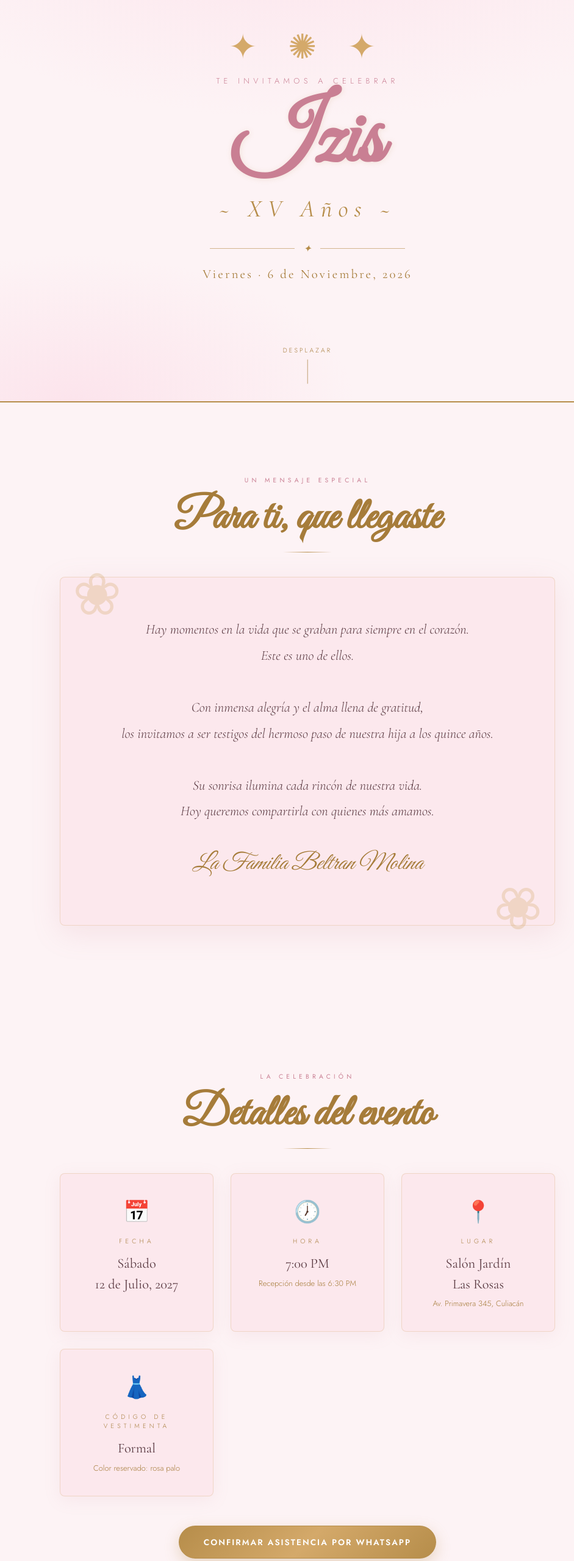
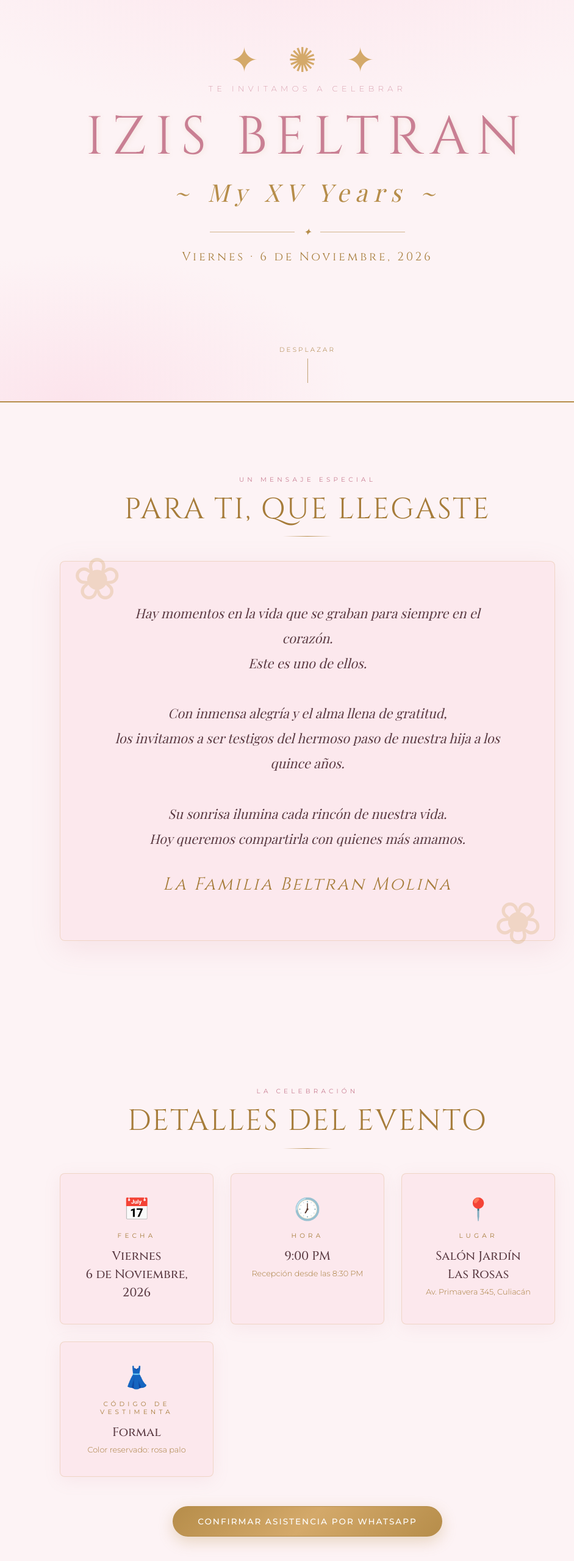
Before and after one commit to Rarffelix/XV-ISIS, a plain HTML site: page index.html in a window 1280 px wide. Shown: the part 140-2700 px from the top of the page at 61% size, without its empty margins (136-1077 px from the left). Drawn offline with nearby package versions, Linux system fonts and the light colour scheme; a web font is replaced by a local one.

Commit message:
Update index.html

```diff
--- a/index.html
+++ b/index.html
@@ -3,26 +3,30 @@
 <head>
   <meta charset="UTF-8" />
   <meta name="viewport" content="width=device-width, initial-scale=1.0"/>
-  <title>Quinceañera – Izis (Rosa Palo y Oro)</title>
-  <link href="https://fonts.googleapis.com/css2?family=Cormorant+Garamond:ital,wght@0,300;0,400;0,600;1,300;1,400&family=Great+Vibes&family=Jost:wght@200;300;400;500;600&display=swap" rel="stylesheet"/>
+  <title>Quinceañera – Izis Beltran</title>
+
+  <!-- Fuentes inspiradas en Sephora & Hayden + Belleza -->
+  <link rel="preconnect" href="https://fonts.googleapis.com">
+  <link rel="preconnect" href="https://fonts.gstatic.com" crossorigin>
+  <link href="https://fonts.googleapis.com/css2?family=Cinzel:wght@400;500;600;700&family=Montserrat:wght@200;300;400;500;600&family=Playfair+Display:ital,wght@0,400;0,500;1,400&family=Belleza&display=swap" rel="stylesheet">
 
   <style>
-    /* PALETA DE COLORES CORREGIDA: Predominio Rosa Palo + Acentos de Oro */
+    /* PALETA DE COLORES: Predominio Rosa Palo + Acentos de Oro */
     :root {
       /* Base Rosa Palo */
-      --rose-bg-light: #fdf3f5; /* Fondo de la página (Rosa Palo muy claro) */
-      --rose-card:     #fce8ed; /* Fondo de tarjetas (Rosa Palo suave) */
+      --rose-bg-light: #fdf3f5; /* Fondo de la página */
+      --rose-card:     #fce8ed; /* Fondo de tarjetas */
       --rose-main:     #f2c4ce; /* Rosa Palo Principal */
       --rose-dark:     #e8a0b0; /* Rosa Palo Medio */
-      --rose-deep:     #c97f93; /* Rosa Palo Oscuro para texto importante */
+      --rose-deep:     #c97f93; /* Rosa Palo Oscuro */
 
       /* Acentos Dorados */
       --gold:          #d4a96a; /* Oro Base */
       --gold-deep:     #b68d4a; /* Oro Profundo */
-      --gold-text:     #a67c3a; /* Oro para Texto y Acentos finos */
+      --gold-text:     #a67c3a; /* Oro para Texto y Acentos */
 
       /* Texto */
-      --text:          #5a3a42; /* Texto Principal (marrón rosado oscuro) */
+      --text:          #5a3a42; /* Texto Principal */
       --text-light:    #9b7080; /* Texto Secundario */
     }
 
@@ -31,8 +35,8 @@
     html { scroll-behavior: smooth; }
 
     body {
-      font-family: 'Jost', sans-serif;
-      background-color: var(--rose-bg-light); /* FONGO CORREGIDO A ROSA PALO CLARO */
+      font-family: 'Montserrat', sans-serif;
+      background-color: var(--rose-bg-light);
       color: var(--text);
       overflow-x: hidden;
     }
@@ -44,7 +48,7 @@
       pointer-events: none;
       z-index: 0;
       overflow: hidden;
-      opacity: .4; /* Un poco más visible sobre el fondo rosa */
+      opacity: .4;
     }
     .petals-bg svg { width: 100%; height: 100%; }
 
@@ -58,7 +62,6 @@
       justify-content: center;
       text-align: center;
       padding: 60px 24px 80px;
-      /* Degradado sutil de rosa a rosa */
       background:
         radial-gradient(ellipse 80% 60% at 50% 0%,   #fce4ec 0%, transparent 70%),
         radial-gradient(ellipse 60% 50% at 20% 100%, #fce4ec 0%, transparent 60%),
@@ -71,14 +74,12 @@
       content: '';
       position: absolute;
       inset: 0;
-      /* Puntos dorados muy sutiles */
       background-image:
         radial-gradient(circle, var(--gold) .5px, transparent .5px);
       background-size: 50px 50px;
       opacity: .08;
     }
 
-    /* Adorno superior dorado */
     .crown {
       font-size: clamp(2rem, 6vw, 3.5rem);
       letter-spacing: .3em;
@@ -88,8 +89,8 @@
     }
 
     .hero-label {
-      font-family: 'Jost', sans-serif;
-      font-weight: 300;
+      font-family: 'Montserrat', sans-serif;
+      font-weight: 200;
       font-size: clamp(.65rem, 2vw, .8rem);
       letter-spacing: .5em;
       text-transform: uppercase;
@@ -97,18 +98,23 @@
       animation: fadeDown 1s .15s ease both;
     }
 
+    /* Nombre estilo Sephora (Cinzel Serif) */
     .hero-name {
-      font-family: 'Great Vibes', cursive;
-      font-size: clamp(4rem, 14vw, 9rem);
-      line-height: 1.1;
+      font-family: 'Cinzel', serif;
+      font-size: clamp(2.5rem, 8vw, 5.5rem);
+      font-weight: 400;
+      letter-spacing: 0.15em;
+      text-transform: uppercase;
+      line-height: 1.2;
       color: var(--rose-deep);
-      text-shadow: 1px 1px 10px rgba(182,141,74,0.15); /* Brillo dorado muy tenue */
+      text-shadow: 1px 1px 10px rgba(182,141,74,0.15);
       animation: fadeDown 1s .3s ease both;
-      margin: 12px 0 6px;
+      margin: 20px 0 10px;
     }
 
+    /* Subtítulos estilo Hayden */
     .hero-XV {
-      font-family: 'Cormorant Garamond', serif;
+      font-family: 'Playfair Display', serif;
       font-style: italic;
       font-size: clamp(1.4rem, 5vw, 2.5rem);
       color: var(--gold-deep);
@@ -128,11 +134,11 @@
     .hero-divider i { color: var(--gold-deep); font-size: 1rem; }
 
     .hero-date-preview {
-      font-family: 'Cormorant Garamond', serif;
-      font-size: clamp(1rem, 3vw, 1.3rem);
+      font-family: 'Cinzel', serif;
+      font-size: clamp(0.9rem, 2.5vw, 1.2rem);
       font-weight: 400;
       color: var(--gold-text);
-      letter-spacing: .15em;
+      letter-spacing: .2em;
       margin-top: 18px;
       animation: fadeUp 1s .75s ease both;
     }
@@ -188,11 +194,14 @@
     }
 
     h2 {
-      font-family: 'Great Vibes', cursive;
-      font-size: clamp(2.5rem, 8vw, 4.5rem);
-      color: var(--gold-text); /* Títulos en dorado */
+      font-family: 'Cinzel', serif;
+      font-size: clamp(1.8rem, 5vw, 3rem);
+      font-weight: 400;
+      letter-spacing: 0.05em;
+      text-transform: uppercase;
+      color: var(--gold-text);
       text-align: center;
-      line-height: 1.2;
+      line-height: 1.3;
       margin-bottom: 12px;
     }
 
@@ -204,21 +213,21 @@
       margin: 0 auto 40px;
     }
 
-    /* ── MESSAGE TARJETA ROSA PALO ── */
+    /* ── MESSAGE ── */
     .message-card {
-      background-color: var(--rose-card); /* FONDO CORREGIDO A ROSA SUAVE */
-      border: 1px solid rgba(212, 169, 106, 0.3); /* Borde dorado fino */
+      background-color: var(--rose-card);
+      border: 1px solid rgba(212, 169, 106, 0.3);
       border-radius: 8px;
       padding: clamp(36px, 8vw, 64px) clamp(28px, 10vw, 80px);
       text-align: center;
       position: relative;
-      box-shadow: 0 12px 48px rgba(201, 127, 147, 0.15); /* Sombra rosada */
+      box-shadow: 0 12px 48px rgba(201, 127, 147, 0.15);
     }
     .message-card::before,
     .message-card::after {
       content: '❀';
       position: absolute;
-      color: rgba(212, 169, 106, 0.3); /* Flor dorada sutil */
+      color: rgba(212, 169, 106, 0.3);
       font-size: clamp(4rem, 10vw, 6rem);
       line-height: 1;
     }
@@ -226,21 +235,23 @@
     .message-card::after  { bottom: -20px; right: 20px; transform: rotate(180deg); }
 
     .message-card p {
-      font-family: 'Cormorant Garamond', serif;
+      font-family: 'Playfair Display', serif;
       font-style: italic;
-      font-size: clamp(1.1rem, 3.2vw, 1.4rem);
+      font-size: clamp(1.1rem, 3.2vw, 1.35rem);
       line-height: 1.9;
       color: var(--text);
-      font-weight: 300;
+      font-weight: 400;
     }
     .message-card .signature {
       margin-top: 28px;
-      font-family: 'Great Vibes', cursive;
-      font-size: clamp(1.8rem, 6vw, 2.4rem);
+      font-family: 'Cinzel', serif;
+      font-weight: 400;
+      font-size: clamp(1.2rem, 4vw, 1.8rem);
+      letter-spacing: 0.1em;
       color: var(--gold-text);
     }
 
-    /* ── DETAILS TARJETAS ROSA PALO ── */
+    /* ── DETAILS ── */
     .details-grid {
       display: grid;
       grid-template-columns: repeat(auto-fit, minmax(210px, 1fr));
@@ -249,12 +260,12 @@
     }
 
     .detail-card {
-      background-color: var(--rose-card); /* FONDO CORREGIDO A ROSA SUAVE */
-      border: 1px solid rgba(212, 169, 106, 0.3); /* Borde dorado fino */
+      background-color: var(--rose-card);
+      border: 1px solid rgba(212, 169, 106, 0.3);
       border-radius: 8px;
       padding: 36px 24px;
       text-align: center;
-      box-shadow: 0 6px 28px rgba(201, 127, 147, 0.1); /* Sombra rosada */
+      box-shadow: 0 6px 28px rgba(201, 127, 147, 0.1);
       transition: transform .3s ease, box-shadow .3s ease;
     }
     .detail-card:hover {
@@ -270,8 +281,8 @@
     }
 
     .detail-card h3 {
-      font-family: 'Jost', sans-serif;
-      font-weight: 300;
+      font-family: 'Montserrat', sans-serif;
+      font-weight: 400;
       font-size: .65rem;
       letter-spacing: .5em;
       text-transform: uppercase;
@@ -280,14 +291,15 @@
     }
 
     .detail-card .value {
-      font-family: 'Cormorant Garamond', serif;
-      font-size: clamp(1.1rem, 3.5vw, 1.4rem);
-      font-weight: 400;
+      font-family: 'Cinzel', serif;
+      font-size: clamp(1rem, 3vw, 1.25rem);
+      font-weight: 500;
       line-height: 1.5;
       color: var(--text);
     }
 
     .detail-card .sub {
+      font-family: 'Montserrat', sans-serif;
       font-size: .8rem;
       color: var(--gold-text);
       margin-top: 6px;
@@ -302,16 +314,15 @@
 
     .btn-confirmar {
       display: inline-block;
-      /* Gradiente metálico dorado */
       background: linear-gradient(135deg, var(--gold-deep) 0%, var(--gold) 50%, var(--gold-deep) 100%);
-      color: #fff; /* Texto blanco para resaltar */
+      color: #fff;
       text-decoration: none;
       padding: 16px 40px;
       border-radius: 50px;
       font-size: 0.85rem;
       text-transform: uppercase;
       letter-spacing: 2px;
-      font-weight: 600;
+      font-weight: 500;
       transition: all 0.3s ease;
       box-shadow: 0 8px 24px rgba(182, 141, 74, 0.3);
       border: 1px solid var(--gold-deep);
@@ -323,7 +334,7 @@
       box-shadow: 0 12px 32px rgba(182, 141, 74, 0.5);
     }
 
-    /* ── PROGRAM con cronología dorada ── */
+    /* ── PROGRAM ── */
     .program-list {
       list-style: none;
       position: relative;
@@ -335,7 +346,6 @@
       left: 50%;
       top: 0; bottom: 0;
       width: 1px;
-      /* Línea dorada */
       background: linear-gradient(to bottom, transparent, var(--gold), transparent);
       transform: translateX(-50%);
     }
@@ -353,18 +363,19 @@
     .prog-time {
       flex: 1;
       text-align: right;
-      font-family: 'Cormorant Garamond', serif;
-      font-size: 1.5rem;
+      font-family: 'Cinzel', serif;
+      font-size: 1.2rem;
+      letter-spacing: 0.05em;
       color: var(--gold-text);
-      font-weight: 500;
+      font-weight: 600;
     }
     .program-list li:nth-child(even) .prog-time { text-align: left; }
 
     .prog-dot {
       width: 14px; height: 14px;
       border-radius: 50%;
-      background: var(--gold); /* Punto dorado */
-      border: 3px solid var(--rose-bg-light); /* Borde del color de fondo */
+      background: var(--gold);
+      border: 3px solid var(--rose-bg-light);
       box-shadow: 0 0 0 1px var(--gold);
       flex-shrink: 0;
       z-index: 1;
@@ -373,14 +384,16 @@
     .prog-info { flex: 1; }
     .prog-info strong {
       display: block;
+      font-family: 'Montserrat', sans-serif;
       font-weight: 500;
       font-size: 1.05rem;
       color: var(--text);
     }
     .prog-info span {
-      font-size: .8rem;
+      font-family: 'Playfair Display', serif;
+      font-style: italic;
+      font-size: .85rem;
       color: var(--gold-text);
-      font-weight: 300;
     }
     .program-list li:nth-child(even) .prog-info { text-align: right; }
 
@@ -392,7 +405,7 @@
       .program-list li:nth-child(even) .prog-info { text-align: left; }
     }
 
-    /* ── COUNTDOWN con cajas Rosa Palo ── */
+    /* ── COUNTDOWN ── */
     .countdown-wrap {
       text-align: center;
     }
@@ -415,13 +428,13 @@
     .cd-box {
       width: clamp(70px, 20vw, 104px);
       height: clamp(70px, 20vw, 104px);
-      background-color: var(--rose-card); /* FONDO CORREGIDO A ROSA SUAVE */
-      border: 1px solid rgba(212, 169, 106, 0.3); /* Borde dorado */
+      background-color: var(--rose-card);
+      border: 1px solid rgba(212, 169, 106, 0.3);
       border-radius: 8px;
       display: flex;
       align-items: center;
       justify-content: center;
-      box-shadow: 0 6px 24px rgba(201, 127, 147, 0.1); /* Sombra rosada */
+      box-shadow: 0 6px 24px rgba(201, 127, 147, 0.1);
       position: relative;
       overflow: hidden;
     }
@@ -435,93 +448,76 @@
     }
 
     .cd-num {
-      font-family: 'Cormorant Garamond', serif;
-      font-size: clamp(2rem, 8vw, 3.2rem);
-      font-weight: 400;
-      color: var(--gold-deep); /* Número dorado */
+      font-family: 'Cinzel', serif;
+      font-size: clamp(1.6rem, 6vw, 2.5rem);
+      font-weight: 500;
+      color: var(--gold-deep);
       line-height: 1;
       position: relative;
       z-index: 1;
     }
 
     .cd-label {
+      font-family: 'Montserrat', sans-serif;
       font-size: .6rem;
       letter-spacing: .4em;
       text-transform: uppercase;
       color: var(--gold-text);
-      font-weight: 300;
+      font-weight: 400;
     }
 
     .cd-sep {
-      font-family: 'Cormorant Garamond', serif;
-      font-size: 2.2rem;
+      font-family: 'Cinzel', serif;
+      font-size: 2rem;
       color: var(--gold);
       align-self: flex-start;
       margin-top: clamp(16px, 5vw, 24px);
       opacity: .6;
     }
 
-    /* ── FOOTER Rosa Palo ── */
+    /* ── FOOTER ELEGANTE ── */
     footer {
       position: relative;
       z-index: 1;
       text-align: center;
       padding: 60px 24px 80px;
-      /* Degradado final a rosa */
       background: linear-gradient(to bottom, transparent, var(--rose-main), var(--rose-bg-light));
       border-top: 1px solid rgba(212, 169, 106, 0.2);
     }
 
     footer .footer-name {
-      font-family: 'Great Vibes', cursive;
-      font-size: clamp(2.5rem, 8vw, 4rem);
+      font-family: 'Cinzel', serif;
+      font-size: clamp(1.8rem, 5vw, 2.8rem);
+      font-weight: 400;
+      letter-spacing: 0.15em;
+      text-transform: uppercase;
       color: var(--rose-deep);
     }
 
     footer p {
+      font-family: 'Montserrat', sans-serif;
       font-size: .75rem;
       letter-spacing: .3em;
       text-transform: uppercase;
       color: var(--gold-text);
       font-weight: 400;
-      margin-top: 10px;
+      margin-top: 12px;
     }
 
-    .footer-flowers {
+    /* Adornos del footer estilizados con la fuente Belleza */
+    .belleza-regular {
+      font-family: 'Belleza', sans-serif;
       font-size: 1.6rem;
       letter-spacing: .5em;
       color: var(--gold);
       margin-top: 24px;
       opacity: .7;
     }
-
-    /* ── DIVIDER ORNAMENT GOLD ── */
-    .ornament {
-      text-align: center;
-      color: var(--gold);
-      font-size: 1.5rem;
-      letter-spacing: .5em;
-      margin: 0 auto 40px;
-      display: block;
-    }
-
-    /* ── ANIMATIONS ── */
-    @keyframes fadeDown {
-      from { opacity: 0; transform: translateY(-24px); }
-      to   { opacity: 1; transform: none; }
-    }
-    @keyframes fadeUp {
-      from { opacity: 0; transform: translateY(24px); }
-      to   { opacity: 1; transform: none; }
-    }
-    @keyframes bounceDown {
-      0%, 100% { transform: translateX(-50%) translateY(0); }
-      50%       { transform: translateX(-50%) translateY(8px); }
-    }
   </style>
 </head>
 <body>
 
+<!-- fondo de pétalos flotantes -->
 <div class="petals-bg" aria-hidden="true">
   <svg viewBox="0 0 1440 900" preserveAspectRatio="xMidYMid slice" xmlns="http://www.w3.org/2000/svg">
     <defs>
@@ -548,11 +544,12 @@
   </svg>
 </div>
 
+<!-- ═══════════ HERO ═══════════ -->
 <header class="hero">
   <div class="crown" aria-hidden="true">✦ ✺ ✦</div>
   <span class="hero-label">Te Invitamos a Celebrar</span>
-  <h1 class="hero-name">Izis</h1>
-  <p class="hero-XV">~ XV Años ~</p>
+  <h1 class="hero-name">Izis Beltran</h1>
+  <p class="hero-XV">~ My XV Years ~</p>
   <div class="hero-divider">
     <span></span>
     <i aria-hidden="true">✦</i>
@@ -564,6 +561,7 @@
 
 <div class="sections">
 
+  <!-- ═══════════ MENSAJE ═══════════ -->
   <section id="mensaje" aria-labelledby="msg-heading">
     <span class="section-tag">Un mensaje especial</span>
     <h2 id="msg-heading">Para ti, que llegaste</h2>
@@ -581,6 +579,7 @@
     </div>
   </section>
 
+  <!-- ═══════════ DETALLES ═══════════ -->
   <section id="detalles" aria-labelledby="det-heading">
     <span class="section-tag">La celebración</span>
     <h2 id="det-heading">Detalles del evento</h2>
@@ -590,14 +589,14 @@
       <div class="detail-card">
         <span class="detail-icon" aria-hidden="true">📅</span>
         <h3>Fecha</h3>
-        <p class="value">Sábado<br/>12 de Julio, 2027</p>
+        <p class="value">Viernes<br/>6 de Noviembre, 2026</p>
       </div>
 
       <div class="detail-card">
         <span class="detail-icon" aria-hidden="true">🕖</span>
         <h3>Hora</h3>
-        <p class="value">7:00 PM</p>
-        <p class="sub">Recepción desde las 6:30 PM</p>
+        <p class="value">9:00 PM</p>
+        <p class="sub">Recepción desde las 8:30 PM</p>
       </div>
 
       <div class="detail-card">
@@ -616,20 +615,22 @@
 
     </div>
 
+    <!-- Botón de Confirmación -->
     <div class="confirmar-container">
-      <a href="https://wa.me/521234567890?text=¡Hola!%20Confirmo%20mi%20asistencia%20a%20los%20XV%20de%20Sofía%20Valentina." target="_blank" class="btn-confirmar">
+      <a href="https://wa.me/521234567890?text=¡Hola!%20Confirmo%20mi%20asistencia%20a%20los%20XV%20de%20Izis%20Beltran." target="_blank" class="btn-confirmar">
         Confirmar Asistencia por WhatsApp
       </a>
     </div>
   </section>
 
+  <!-- ═══════════ PROGRAMA ═══════════ -->
   <section id="programa" aria-labelledby="prog-heading">
     <span class="section-tag">La noche perfecta</span>
     <h2 id="prog-heading">Programa</h2>
     <span class="gold-line"></span>
     <ul class="program-list" role="list">
       <li>
-        <span class="prog-time">6:30 PM</span>
+        <span class="prog-time">8:30 PM</span>
         <span class="prog-dot" aria-hidden="true"></span>
         <div class="prog-info">
           <strong>Recepción de invitados</strong>
@@ -637,7 +638,7 @@
         </div>
       </li>
       <li>
-        <span class="prog-time">7:00 PM</span>
+        <span class="prog-time">9:00 PM</span>
         <span class="prog-dot" aria-hidden="true"></span>
         <div class="prog-info">
           <strong>Entrada de la quinceañera</strong>
@@ -645,7 +646,7 @@
         </div>
       </li>
       <li>
-        <span class="prog-time">7:30 PM</span>
+        <span class="prog-time">9:30 PM</span>
         <span class="prog-dot" aria-hidden="true"></span>
         <div class="prog-info">
           <strong>Misa de acción de gracias</strong>
@@ -653,7 +654,7 @@
         </div>
       </li>
       <li>
-        <span class="prog-time">8:00 PM</span>
+        <span class="prog-time">10:00 PM</span>
         <span class="prog-dot" aria-hidden="true"></span>
         <div class="prog-info">
           <strong>Cena &amp; brindis</strong>
@@ -661,7 +662,7 @@
         </div>
       </li>
       <li>
-        <span class="prog-time">9:00 PM</span>
+        <span class="prog-time">11:00 PM</span>
         <span class="prog-dot" aria-hidden="true"></span>
         <div class="prog-info">
           <strong>Primer vals</strong>
@@ -669,7 +670,7 @@
         </div>
       </li>
       <li>
-        <span class="prog-time">9:30 PM</span>
+        <span class="prog-time">11:30 PM</span>
         <span class="prog-dot" aria-hidden="true"></span>
         <div class="prog-info">
           <strong>¡A bailar toda la noche!</strong>
@@ -679,6 +680,7 @@
     </ul>
   </section>
 
+  <!-- ═══════════ CUENTA REGRESIVA ═══════════ -->
   <section id="countdown" aria-labelledby="cd-heading">
     <div class="countdown-wrap">
       <span class="section-tag">El gran día se acerca</span>
@@ -708,15 +710,18 @@
     </div>
   </section>
 
+</div><!-- /sections -->
+
+<!-- ═══════════ FOOTER ═══════════ -->
 <footer>
   <p class="footer-name">Izis Beltran</p>
   <p>VI · XI · MMXXVI</p>
-  <div class="footer-flowers" aria-hidden="true">✦  ✸  ✦  ✸  ✦</div>
+  <div class="belleza-regular" aria-hidden="true">✦  ✸  ✦  ✸  ✦</div>
 </footer>
 
 <script>
-  /* ── Cuenta Regresiva Establecida para Julio de 2027 ── */
-  const target = new Date('2026-11-12T21:00:00');
+  /* ── Sincronizado para el 6 de Noviembre de 2026 a las 21:00 ── */
+  const target = new Date('2026-11-06T21:00:00');
 
   function updateCountdown() {
     const now  = new Date();
@@ -744,7 +749,7 @@
   updateCountdown();
   setInterval(updateCountdown, 1000);
 
-  /* ── Intersection Observer (Aparición en scroll fluida) ── */
+  /* ── Intersection Observer ── */
   const observer = new IntersectionObserver(entries => {
     entries.forEach(e => {
       if (e.isIntersecting) {
```
